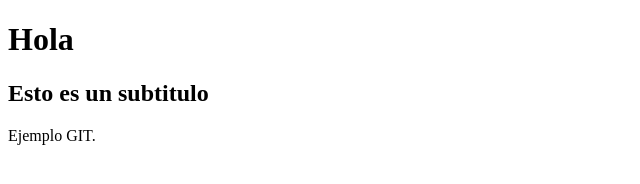
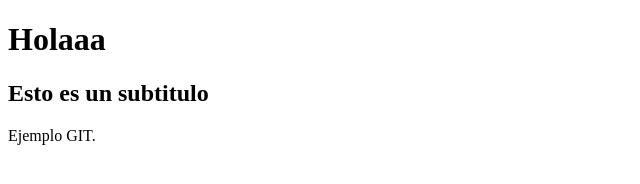
Before and after one commit to isaiascalvo/EjemploGit, a plain HTML site: page index.html in a window 1280 px wide. Shown: the full height of the page, 0-640 px from the left. Drawn offline with Linux system fonts and the light colour scheme.

Commit message:
cambio h1

```diff
--- a/index.html
+++ b/index.html
@@ -5,7 +5,7 @@
     <title>Git</title>
   </head>
   <body>
-    <h1>Hola</h1>
+    <h1>Holaaa</h1>
     <p style="color:purple">
     <h2>Esto es un subtitulo</h2>
       Ejemplo GIT.
```
